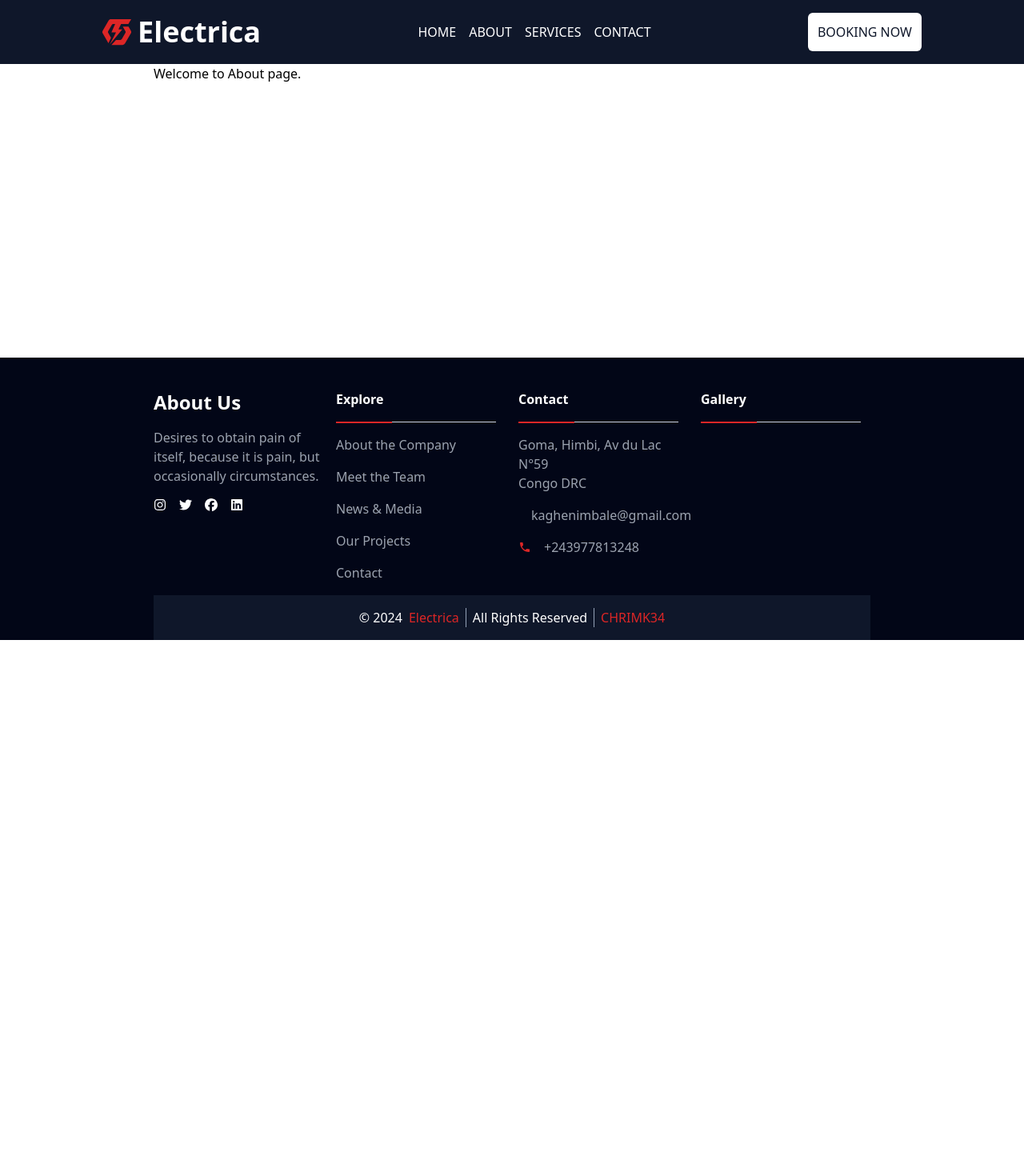
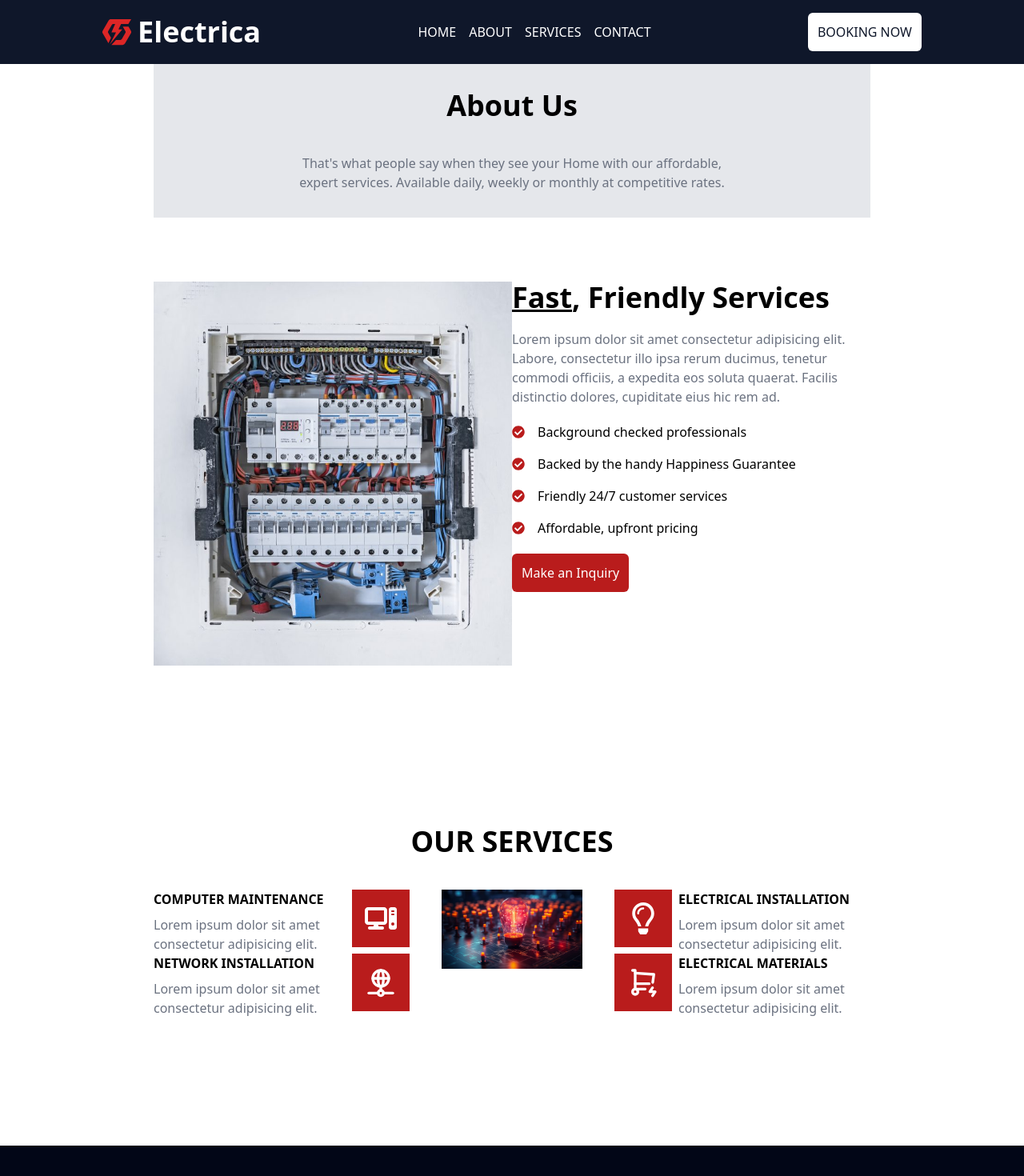
Before and after one commit to Kaghenimbale/chrismk, a Next.js app: page /about in a window 1280 px wide. Shown: the top 1470 px of the page at 80% size. Before the commit the page ends 800 px from the top, so only its background shows below. Built offline with nearby package versions, Linux system fonts and the light colour scheme.

Commit message:
Add contact page architecture of the website

```diff
--- a/app/about/page.tsx
+++ b/app/about/page.tsx
@@ -1,8 +1,116 @@
+import Image from "next/image";
 import React from "react";
+import { FaCheckCircle, FaRegLightbulb } from "react-icons/fa";
+import coffret from "../../public/coffret.jpg";
+import imageLight from "../../public/Gen-AI-Enterprise-Futurist-Speaker.jpg";
+import { FaComputer } from "react-icons/fa6";
+import { TbNetwork, TbShoppingCartBolt } from "react-icons/tb";
 
 const page = () => {
   return (
-    <div className="mt-[5rem] w-[70vw] mx-auto">Welcome to About page.</div>
+    <div className="mt-[5rem] w-[70vw] mx-auto flex flex-col gap-10 pb-10">
+      <div className="bg-gray-200 py-8 flex flex-col items-center gap-10">
+        <h2 className="text-4xl font-bold text-center">About Us</h2>
+        <p className="text-center text-gray-500 w-[60%]">
+          That's what people say when they see your Home with our affordable,
+          expert services. Available daily, weekly or monthly at competitive
+          rates.
+        </p>
+      </div>
+
+      <div className="py-10 grid grid-cols-2">
+        <Image className="h-[30rem] w-[30rem]" src={coffret} alt="coffret" />
+        <div className="flex flex-col gap-5">
+          <h2 className="text-4xl font-bold flex">
+            <p className="underline">Fast</p>, Friendly Services
+          </h2>
+
+          <p className="text-gray-500">
+            Lorem ipsum dolor sit amet consectetur adipisicing elit. Labore,
+            consectetur illo ipsa rerum ducimus, tenetur commodi officiis, a
+            expedita eos soluta quaerat. Facilis distinctio dolores, cupiditate
+            eius hic rem ad.
+          </p>
+          <ul className="flex flex-col gap-4">
+            <li className="flex gap-4 items-center">
+              <FaCheckCircle className="text-red-700" />
+              <p>Background checked professionals</p>
+            </li>
+            <li className="flex gap-4 items-center">
+              <FaCheckCircle className="text-red-700" />
+              <p>Backed by the handy Happiness Guarantee</p>
+            </li>
+            <li className="flex gap-4 items-center">
+              <FaCheckCircle className="text-red-700" />
+              <p>Friendly 24/7 customer services</p>
+            </li>
+            <li className="flex gap-4 items-center">
+              <FaCheckCircle className="text-red-700" />
+              <p>Affordable, upfront pricing</p>
+            </li>
+          </ul>
+
+          <button className="bg-red-700 text-white p-3 w-fit rounded-md transition-all delay-100 hover:bg-white hover:text-red-700 hover:border hover:border-red-700">
+            Make an Inquiry
+          </button>
+        </div>
+      </div>
+
+      <div className="flex flex-col gap-10 h-[30rem] justify-center">
+        <h2 className="text-4xl font-bold flex gap-2 justify-center">
+          OUR SERVICES
+        </h2>
+        <div className="flex justify-center gap-10">
+          <div className="flex flex-col justify-between">
+            <div className="flex gap-2">
+              <div className="flex flex-col gap-2 w-[15rem]">
+                <h2 className="font-bold">COMPUTER MAINTENANCE</h2>
+                <p className="text-gray-500">
+                  Lorem ipsum dolor sit amet consectetur adipisicing elit.
+                </p>
+              </div>
+              <FaComputer className="text-white text-7xl p-4 font-thin bg-red-700" />
+            </div>
+
+            <div className="flex gap-2">
+              <div className="flex flex-col gap-2 w-[15rem]">
+                <h2 className="font-bold">NETWORK INSTALLATION</h2>
+                <p className="text-gray-500">
+                  Lorem ipsum dolor sit amet consectetur adipisicing elit.
+                </p>
+              </div>
+              <TbNetwork className="text-white text-7xl p-4 font-thin bg-red-700" />
+            </div>
+          </div>
+
+          <div>
+            <Image src={imageLight} alt="image Light" className="w-[25rem]" />
+          </div>
+
+          <div className="flex flex-col justify-between">
+            <div className="flex gap-2">
+              <FaRegLightbulb className="text-white text-7xl p-4 font-thin bg-red-700" />
+              <div className="flex flex-col gap-2 w-[15rem]">
+                <h2 className="font-bold">ELECTRICAL INSTALLATION</h2>
+                <p className="text-gray-500">
+                  Lorem ipsum dolor sit amet consectetur adipisicing elit.
+                </p>
+              </div>
+            </div>
+
+            <div className="flex gap-2">
+              <TbShoppingCartBolt className="text-white text-7xl p-4 font-thin bg-red-700" />
+              <div className="flex flex-col gap-2 w-[15rem]">
+                <h2 className="font-bold">ELECTRICAL MATERIALS</h2>
+                <p className="text-gray-500">
+                  Lorem ipsum dolor sit amet consectetur adipisicing elit.
+                </p>
+              </div>
+            </div>
+          </div>
+        </div>
+      </div>
+    </div>
   );
 };
 
--- a/app/contact/page.tsx
+++ b/app/contact/page.tsx
@@ -1,8 +1,64 @@
 import React from "react";
+import { FaLocationDot } from "react-icons/fa6";
+import { MdEmail } from "react-icons/md";
+import { IoIosCall } from "react-icons/io";
+import { FaAngleRight } from "react-icons/fa";
 
 const page = () => {
   return (
-    <div className="mt-[5rem] w-[70vw] mx-auto">Welcome to contact page</div>
+    <div className="mt-[5rem] w-[70vw] mx-auto py-10 ">
+      <div className="grid grid-cols-2">
+        <div className="flex flex-col gap-16">
+          <h2 className="text-4xl font-bold flex">Contact Us</h2>
+          <div className="flex flex-col gap-8 w-[30rem]">
+            <p className="text-gray-500">
+              Satisfying you is all that we long for, that is why we put you
+              first in all that we do. Our contact details are always ready to
+              have your request.
+            </p>
+
+            <p className="text-gray-500">
+              You matter to us. Here at Electrica, there is always something for
+              everyone! Contact me now to book a service or buy a product.
+            </p>
+          </div>
+
+          <div className="flex justify-between w-[40rem]">
+            <div className="flex flex-col gap-2">
+              <FaLocationDot className="text-4xl border border-gray-500 w-[60px] h-[60px] p-2 rounded-lg text-gray-500" />
+              <div>
+                <p className="font-bold">Address:</p>
+                <p className="text-gray-500">
+                  Goma, Quartier Himbi <br /> Av du Lac N°59
+                </p>
+              </div>
+            </div>
+
+            <div className="flex flex-col gap-2">
+              <MdEmail className="text-4xl border border-gray-500 w-[60px] h-[60px] p-2 rounded-lg text-gray-500" />
+              <div>
+                <p className="font-bold">Email:</p>
+                <p className="text-gray-500">kaghenimbale@gmail.com</p>
+              </div>
+            </div>
+
+            <div className="flex flex-col gap-2">
+              <IoIosCall className="text-4xl border border-gray-500 w-[60px] h-[60px] p-2 rounded-lg text-gray-500" />
+              <div>
+                <p className="font-bold">Phone:</p>
+                <p className="text-gray-500">+243977813248</p>
+              </div>
+            </div>
+          </div>
+        </div>
+
+        <div className="flex items-center justify-center">
+          <button className="bg-red-700 text-white p-3 w-fit rounded-md transition-all delay-100 hover:bg-white hover:text-red-700 hover:border hover:border-red-700 flex gap-2 items-center">
+            Book A Service <FaAngleRight />
+          </button>
+        </div>
+      </div>
+    </div>
   );
 };
 
--- a/app/globals.css
+++ b/app/globals.css
@@ -6,7 +6,7 @@
   font-family: system-ui, -apple-system, BlinkMacSystemFont, "Segoe UI", Roboto,
     Oxygen, Ubuntu, Cantarell, "Open Sans", "Helvetica Neue", sans-serif;
   scroll-behavior: smooth;
-  scrollbar-width: 5px;
+  /* scrollbar-width: 5px; */
   margin: 0;
   padding: 0;
 }
```
Also changed, not shown: public/coffret.jpg (added).
